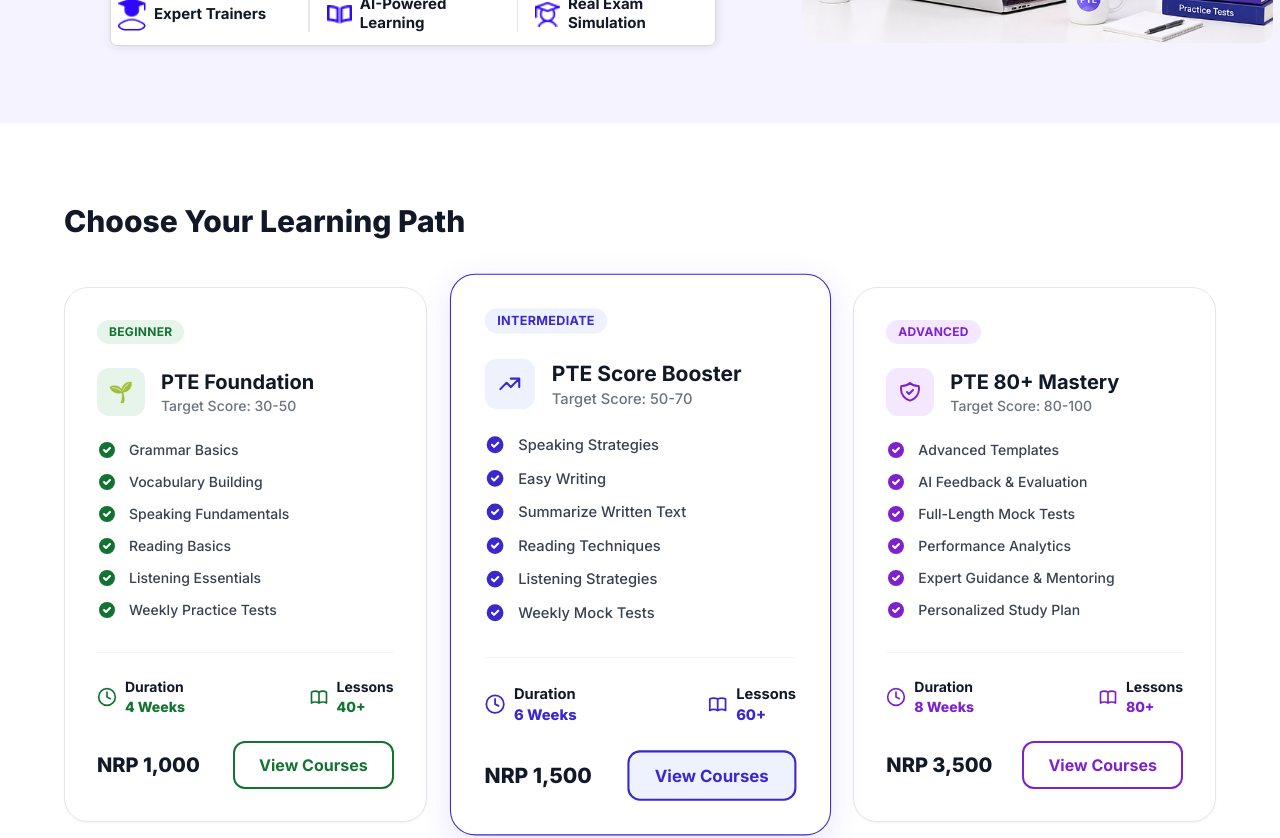
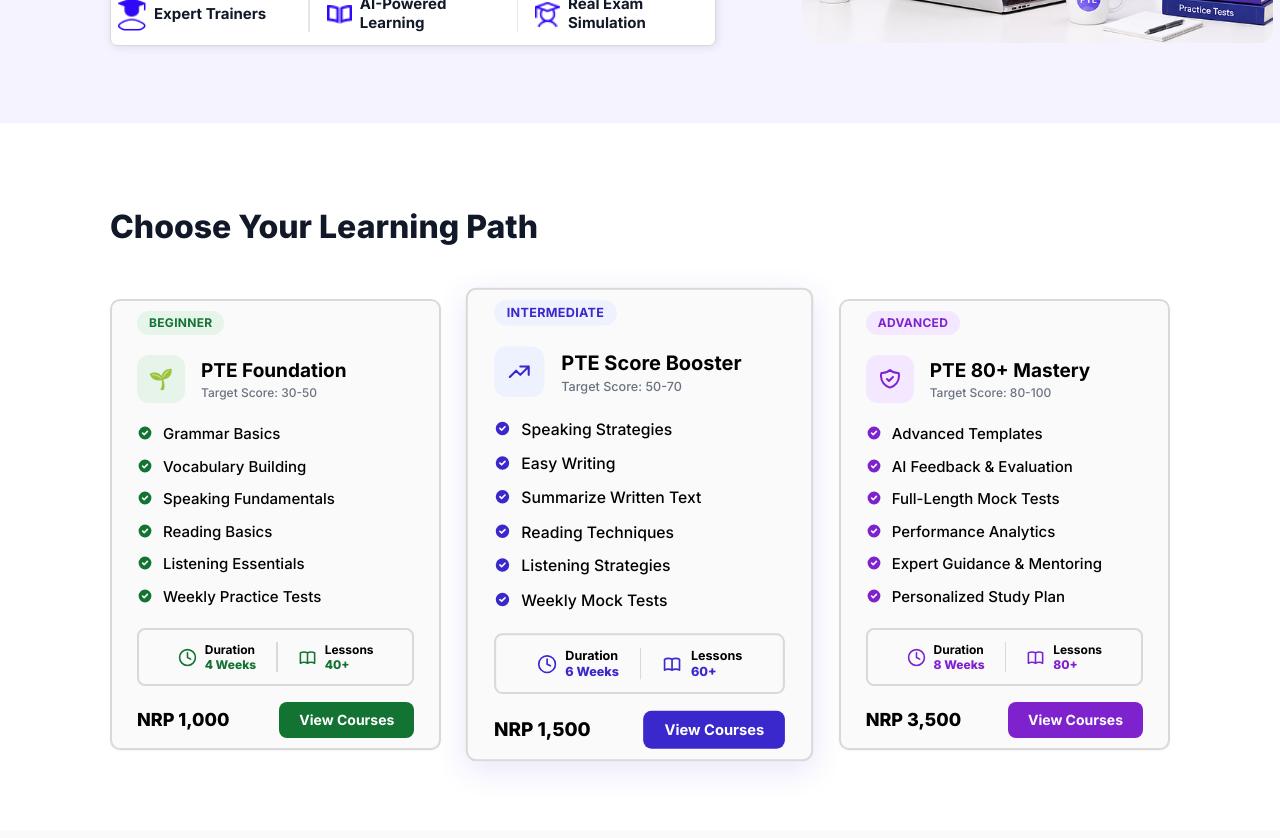
Before and after one commit to AuralithBit0822/PTE, a Next.js app in the folder frontend/: page /courses in a window 1280 px wide. Shown: the part 440-1278 px from the top of the page. Built offline with nearby package versions, Linux system fonts and the light colour scheme.

Commit message:
leraning section

```diff
--- a/frontend/app/(dashboard)/courses/page.tsx
+++ b/frontend/app/(dashboard)/courses/page.tsx
@@ -75,119 +75,122 @@ export default function CoursesPage() {
       </section>
 
       {/* 2. Choose Your Learning Path */}
-      <section className="max-w-7xl mx-auto px-4 md:px-8 lg:px-16 py-20">
-        <h2 className="text-3xl font-extrabold text-gray-900 mb-12">Choose Your Learning Path</h2>
+      <section className="pl-[110px] pr-[110px] py-20">
+        <h2 className="text-[2rem] font-extrabold text-gray-900 mb-12">Choose Your Learning Path</h2>
 
-        <div className="grid grid-cols-1 md:grid-cols-3 gap-8">
+        <div className="flex justify-between gap-[33px]">
           {/* Beginner Card */}
-          <div className="bg-white rounded-3xl border border-gray-200 p-8 flex flex-col shadow-sm hover:shadow-xl transition-shadow relative overflow-hidden">
-            <div className="bg-[#E6F4EA] text-[#137333] text-xs font-bold px-3 py-1 rounded-full w-fit mb-6 tracking-wide uppercase">Beginner</div>
-            <div className="flex items-center mb-6">
+          <div className="bg-[#F6F6F680] rounded-[10px] border-2 border-[#D9D9D9] pt-[10px] pr-[25px] pb-[10px] pl-[25px] flex flex-col shadow-sm hover:shadow-xl transition-shadow relative overflow-hidden flex-1 min-h-[380px]">
+            <div className="bg-[#E6F4EA] text-[#137333] text-xs font-bold px-3 py-1 rounded-full w-fit mb-5 tracking-wide uppercase">Beginner</div>
+            <div className="flex items-center mb-5">
                <div className="w-12 h-12 rounded-xl bg-[#E6F4EA] flex items-center justify-center mr-4">
                  <span className="text-[#137333] font-bold text-xl">🌱</span>
                </div>
                <div>
-                 <h3 className="text-xl font-bold text-gray-900">PTE Foundation</h3>
-                 <p className="text-sm font-medium text-gray-500">Target Score: 30-50</p>
+                  <h3 className="text-[19px] font-bold text-black">PTE Foundation</h3>
+                 <p className="text-xs font-medium text-gray-500">Target Score: 30-50</p>
                </div>
             </div>
-            <ul className="space-y-3 mb-8 flex-1">
+            <ul className="space-y-2.5 mb-5 flex-1">
               {['Grammar Basics', 'Vocabulary Building', 'Speaking Fundamentals', 'Reading Basics', 'Listening Essentials', 'Weekly Practice Tests'].map((feature, i) => (
                 <li key={i} className="flex items-start">
-                  <svg className="w-5 h-5 text-[#137333] mr-3 shrink-0" fill="currentColor" viewBox="0 0 20 20"><path fillRule="evenodd" d="M10 18a8 8 0 100-16 8 8 0 000 16zm3.707-9.293a1 1 0 00-1.414-1.414L9 10.586 7.707 9.293a1 1 0 00-1.414 1.414l2 2a1 1 0 001.414 0l4-4z" clipRule="evenodd" /></svg>
-                  <span className="text-sm font-medium text-gray-700">{feature}</span>
+                  <svg className="w-4 h-4 text-[#137333] mr-2.5 shrink-0 mt-0.5" fill="currentColor" viewBox="0 0 20 20"><path fillRule="evenodd" d="M10 18a8 8 0 100-16 8 8 0 000 16zm3.707-9.293a1 1 0 00-1.414-1.414L9 10.586 7.707 9.293a1 1 0 00-1.414 1.414l2 2a1 1 0 001.414 0l4-4z" clipRule="evenodd" /></svg>
+                  <span className="text-[15px] font-medium text-black">{feature}</span>
                 </li>
               ))}
             </ul>
-            <div className="flex items-center justify-between border-t border-gray-100 pt-6 mb-6">
-               <div className="flex items-center text-sm font-bold text-gray-900">
-                  <svg className="w-5 h-5 text-[#137333] mr-2" fill="none" viewBox="0 0 24 24" stroke="currentColor"><circle cx="12" cy="12" r="10" strokeWidth={2}/><path strokeLinecap="round" strokeLinejoin="round" strokeWidth={2} d="M12 6v6l4 2"/></svg>
-                  <div>Duration<br/><span className="font-extrabold text-[#137333]">4 Weeks</span></div>
+            <div className="flex items-center justify-center gap-5 border-2 border-[#D9D9D9] rounded-lg px-5 py-3 mb-4">
+               <div className="flex items-center text-xs font-bold text-black">
+                  <svg className="w-[19px] h-[19px] text-[#137333] mr-2" fill="none" viewBox="0 0 24 24" stroke="currentColor"><circle cx="12" cy="12" r="10" strokeWidth={2}/><path strokeLinecap="round" strokeLinejoin="round" strokeWidth={2} d="M12 6v6l4 2"/></svg>
+                  <div className="leading-tight">Duration<br/><span className="font-extrabold text-[#137333]">4 Weeks</span></div>
                </div>
-               <div className="flex items-center text-sm font-bold text-gray-900">
-                  <svg className="w-5 h-5 text-[#137333] mr-2" fill="none" viewBox="0 0 24 24" stroke="currentColor"><path strokeLinecap="round" strokeLinejoin="round" strokeWidth={2} d="M12 6.253v13m0-13C10.832 5.477 9.246 5 7.5 5S4.168 5.477 3 6.253v13C4.168 18.477 5.754 18 7.5 18s3.332.477 4.5 1.253m0-13C13.168 5.477 14.754 5 16.5 5c1.747 0 3.332.477 4.5 1.253v13C19.832 18.477 18.247 18 16.5 18c-1.746 0-3.332.477-4.5 1.253" /></svg>
-                  <div>Lessons<br/><span className="font-extrabold text-[#137333]">40+</span></div>
+               <div className="w-[1.5px] h-[30px] bg-[#D9D9D9] flex-shrink-0" />
+               <div className="flex items-center text-xs font-bold text-black">
+                  <svg className="w-[19px] h-[19px] text-[#137333] mr-2" fill="none" viewBox="0 0 24 24" stroke="currentColor"><path strokeLinecap="round" strokeLinejoin="round" strokeWidth={2} d="M12 6.253v13m0-13C10.832 5.477 9.246 5 7.5 5S4.168 5.477 3 6.253v13C4.168 18.477 5.754 18 7.5 18s3.332.477 4.5 1.253m0-13C13.168 5.477 14.754 5 16.5 5c1.747 0 3.332.477 4.5 1.253v13C19.832 18.477 18.247 18 16.5 18c-1.746 0-3.332.477-4.5 1.253" /></svg>
+                  <div className="leading-tight">Lessons<br/><span className="font-extrabold text-[#137333]">40+</span></div>
                </div>
             </div>
             <div className="flex items-center justify-between">
-               <div className="text-xl font-extrabold text-gray-900">NRP 1,000</div>
-               <button className="border-2 border-[#137333] text-[#137333] font-bold py-2.5 px-6 rounded-xl hover:bg-[#E6F4EA] transition-colors">
+               <div className="text-lg font-extrabold text-black">NRP 1,000</div>
+                <button className="bg-[#137333] text-white font-bold py-2 px-5 rounded-lg text-sm hover:bg-[#0f5c28] transition-colors">
                   View Courses
                 </button>
             </div>
           </div>
 
           {/* Intermediate Card */}
-          <div className="bg-white rounded-3xl border border-[#3B28CC] p-8 flex flex-col shadow-[0_8px_30px_rgba(59,40,204,0.12)] relative overflow-hidden transform scale-105 z-10">
-            <div className="bg-[#EEF2FF] text-[#3B28CC] text-xs font-bold px-3 py-1 rounded-full w-fit mb-6 tracking-wide uppercase">Intermediate</div>
-            <div className="flex items-center mb-6">
+          <div className="bg-[#F6F6F680] rounded-[10px] border-2 border-[#D9D9D9] pt-[10px] pr-[25px] pb-[10px] pl-[25px] flex flex-col shadow-[0_8px_30px_rgba(59,40,204,0.12)] relative overflow-hidden transform scale-105 z-10 flex-1 min-h-[380px]">
+            <div className="bg-[#EEF2FF] text-[#3B28CC] text-xs font-bold px-3 py-1 rounded-full w-fit mb-5 tracking-wide uppercase">Intermediate</div>
+            <div className="flex items-center mb-5">
                <div className="w-12 h-12 rounded-xl bg-[#EEF2FF] flex items-center justify-center mr-4">
                  <svg className="w-6 h-6 text-[#3B28CC]" fill="none" viewBox="0 0 24 24" stroke="currentColor"><path strokeLinecap="round" strokeLinejoin="round" strokeWidth={2} d="M13 7h8m0 0v8m0-8l-8 8-4-4-6 6" /></svg>
                </div>
                <div>
-                 <h3 className="text-xl font-bold text-gray-900">PTE Score Booster</h3>
-                 <p className="text-sm font-medium text-gray-500">Target Score: 50-70</p>
+                  <h3 className="text-[19px] font-bold text-black">PTE Score Booster</h3>
+                 <p className="text-xs font-medium text-gray-500">Target Score: 50-70</p>
                </div>
             </div>
-            <ul className="space-y-3 mb-8 flex-1">
+            <ul className="space-y-2.5 mb-5 flex-1">
               {['Speaking Strategies', 'Easy Writing', 'Summarize Written Text', 'Reading Techniques', 'Listening Strategies', 'Weekly Mock Tests'].map((feature, i) => (
                 <li key={i} className="flex items-start">
-                  <svg className="w-5 h-5 text-[#3B28CC] mr-3 shrink-0" fill="currentColor" viewBox="0 0 20 20"><path fillRule="evenodd" d="M10 18a8 8 0 100-16 8 8 0 000 16zm3.707-9.293a1 1 0 00-1.414-1.414L9 10.586 7.707 9.293a1 1 0 00-1.414 1.414l2 2a1 1 0 001.414 0l4-4z" clipRule="evenodd" /></svg>
-                  <span className="text-sm font-medium text-gray-700">{feature}</span>
+                  <svg className="w-4 h-4 text-[#3B28CC] mr-2.5 shrink-0 mt-0.5" fill="currentColor" viewBox="0 0 20 20"><path fillRule="evenodd" d="M10 18a8 8 0 100-16 8 8 0 000 16zm3.707-9.293a1 1 0 00-1.414-1.414L9 10.586 7.707 9.293a1 1 0 00-1.414 1.414l2 2a1 1 0 001.414 0l4-4z" clipRule="evenodd" /></svg>
+                  <span className="text-[15px] font-medium text-black">{feature}</span>
                 </li>
               ))}
             </ul>
-            <div className="flex items-center justify-between border-t border-gray-100 pt-6 mb-6">
-               <div className="flex items-center text-sm font-bold text-gray-900">
-                  <svg className="w-5 h-5 text-[#3B28CC] mr-2" fill="none" viewBox="0 0 24 24" stroke="currentColor"><circle cx="12" cy="12" r="10" strokeWidth={2}/><path strokeLinecap="round" strokeLinejoin="round" strokeWidth={2} d="M12 6v6l4 2"/></svg>
-                  <div>Duration<br/><span className="font-extrabold text-[#3B28CC]">6 Weeks</span></div>
+            <div className="flex items-center justify-center gap-5 border-2 border-[#D9D9D9] rounded-lg px-5 py-3 mb-4">
+               <div className="flex items-center text-xs font-bold text-black">
+                  <svg className="w-[19px] h-[19px] text-[#3B28CC] mr-2" fill="none" viewBox="0 0 24 24" stroke="currentColor"><circle cx="12" cy="12" r="10" strokeWidth={2}/><path strokeLinecap="round" strokeLinejoin="round" strokeWidth={2} d="M12 6v6l4 2"/></svg>
+                  <div className="leading-tight">Duration<br/><span className="font-extrabold text-[#3B28CC]">6 Weeks</span></div>
                </div>
-               <div className="flex items-center text-sm font-bold text-gray-900">
-                  <svg className="w-5 h-5 text-[#3B28CC] mr-2" fill="none" viewBox="0 0 24 24" stroke="currentColor"><path strokeLinecap="round" strokeLinejoin="round" strokeWidth={2} d="M12 6.253v13m0-13C10.832 5.477 9.246 5 7.5 5S4.168 5.477 3 6.253v13C4.168 18.477 5.754 18 7.5 18s3.332.477 4.5 1.253m0-13C13.168 5.477 14.754 5 16.5 5c1.747 0 3.332.477 4.5 1.253v13C19.832 18.477 18.247 18 16.5 18c-1.746 0-3.332.477-4.5 1.253" /></svg>
-                  <div>Lessons<br/><span className="font-extrabold text-[#3B28CC]">60+</span></div>
+               <div className="w-[1.5px] h-[30px] bg-[#D9D9D9] flex-shrink-0" />
+               <div className="flex items-center text-xs font-bold text-black">
+                  <svg className="w-[19px] h-[19px] text-[#3B28CC] mr-2" fill="none" viewBox="0 0 24 24" stroke="currentColor"><path strokeLinecap="round" strokeLinejoin="round" strokeWidth={2} d="M12 6.253v13m0-13C10.832 5.477 9.246 5 7.5 5S4.168 5.477 3 6.253v13C4.168 18.477 5.754 18 7.5 18s3.332.477 4.5 1.253m0-13C13.168 5.477 14.754 5 16.5 5c1.747 0 3.332.477 4.5 1.253v13C19.832 18.477 18.247 18 16.5 18c-1.746 0-3.332.477-4.5 1.253" /></svg>
+                  <div className="leading-tight">Lessons<br/><span className="font-extrabold text-[#3B28CC]">60+</span></div>
                </div>
             </div>
             <div className="flex items-center justify-between">
-               <div className="text-xl font-extrabold text-gray-900">NRP 1,500</div>
-               <button className="bg-[#EEF2FF] border-2 border-[#3B28CC] text-[#3B28CC] font-bold py-2.5 px-6 rounded-xl hover:bg-[#E0E7FF] transition-colors">
+               <div className="text-lg font-extrabold text-black">NRP 1,500</div>
+                <button className="bg-[#3B28CC] text-white font-bold py-2 px-5 rounded-lg text-sm hover:bg-[#2d1fa3] transition-colors">
                   View Courses
                 </button>
             </div>
           </div>
 
           {/* Advanced Card */}
-          <div className="bg-white rounded-3xl border border-gray-200 p-8 flex flex-col shadow-sm hover:shadow-xl transition-shadow relative overflow-hidden">
-            <div className="bg-[#F3E8FF] text-[#7E22CE] text-xs font-bold px-3 py-1 rounded-full w-fit mb-6 tracking-wide uppercase">Advanced</div>
-            <div className="flex items-center mb-6">
+          <div className="bg-[#F6F6F680] rounded-[10px] border-2 border-[#D9D9D9] pt-[10px] pr-[25px] pb-[10px] pl-[25px] flex flex-col shadow-sm hover:shadow-xl transition-shadow relative overflow-hidden flex-1 min-h-[380px]">
+            <div className="bg-[#F3E8FF] text-[#7E22CE] text-xs font-bold px-3 py-1 rounded-full w-fit mb-5 tracking-wide uppercase">Advanced</div>
+            <div className="flex items-center mb-5">
                <div className="w-12 h-12 rounded-xl bg-[#F3E8FF] flex items-center justify-center mr-4">
                  <svg className="w-6 h-6 text-[#7E22CE]" fill="none" viewBox="0 0 24 24" stroke="currentColor"><path strokeLinecap="round" strokeLinejoin="round" strokeWidth={2} d="M9 12l2 2 4-4m5.618-4.016A11.955 11.955 0 0112 2.944a11.955 11.955 0 01-8.618 3.04A12.02 12.02 0 003 9c0 5.591 3.824 10.29 9 11.622 5.176-1.332 9-6.03 9-11.622 0-1.042-.133-2.052-.382-3.016z" /></svg>
                </div>
                <div>
-                 <h3 className="text-xl font-bold text-gray-900">PTE 80+ Mastery</h3>
-                 <p className="text-sm font-medium text-gray-500">Target Score: 80-100</p>
+                  <h3 className="text-[19px] font-bold text-black">PTE 80+ Mastery</h3>
+                 <p className="text-xs font-medium text-gray-500">Target Score: 80-100</p>
                </div>
             </div>
-            <ul className="space-y-3 mb-8 flex-1">
+            <ul className="space-y-2.5 mb-5 flex-1">
               {['Advanced Templates', 'AI Feedback & Evaluation', 'Full-Length Mock Tests', 'Performance Analytics', 'Expert Guidance & Mentoring', 'Personalized Study Plan'].map((feature, i) => (
                 <li key={i} className="flex items-start">
-                  <svg className="w-5 h-5 text-[#7E22CE] mr-3 shrink-0" fill="currentColor" viewBox="0 0 20 20"><path fillRule="evenodd" d="M10 18a8 8 0 100-16 8 8 0 000 16zm3.707-9.293a1 1 0 00-1.414-1.414L9 10.586 7.707 9.293a1 1 0 00-1.414 1.414l2 2a1 1 0 001.414 0l4-4z" clipRule="evenodd" /></svg>
-                  <span className="text-sm font-medium text-gray-700">{feature}</span>
+                  <svg className="w-4 h-4 text-[#7E22CE] mr-2.5 shrink-0 mt-0.5" fill="currentColor" viewBox="0 0 20 20"><path fillRule="evenodd" d="M10 18a8 8 0 100-16 8 8 0 000 16zm3.707-9.293a1 1 0 00-1.414-1.414L9 10.586 7.707 9.293a1 1 0 00-1.414 1.414l2 2a1 1 0 001.414 0l4-4z" clipRule="evenodd" /></svg>
+                  <span className="text-[15px] font-medium text-black">{feature}</span>
                 </li>
               ))}
             </ul>
-            <div className="flex items-center justify-between border-t border-gray-100 pt-6 mb-6">
-               <div className="flex items-center text-sm font-bold text-gray-900">
-                  <svg className="w-5 h-5 text-[#7E22CE] mr-2" fill="none" viewBox="0 0 24 24" stroke="currentColor"><circle cx="12" cy="12" r="10" strokeWidth={2}/><path strokeLinecap="round" strokeLinejoin="round" strokeWidth={2} d="M12 6v6l4 2"/></svg>
-                  <div>Duration<br/><span className="font-extrabold text-[#7E22CE]">8 Weeks</span></div>
+            <div className="flex items-center justify-center gap-5 border-2 border-[#D9D9D9] rounded-lg px-5 py-3 mb-4">
+               <div className="flex items-center text-xs font-bold text-black">
+                  <svg className="w-[19px] h-[19px] text-[#7E22CE] mr-2" fill="none" viewBox="0 0 24 24" stroke="currentColor"><circle cx="12" cy="12" r="10" strokeWidth={2}/><path strokeLinecap="round" strokeLinejoin="round" strokeWidth={2} d="M12 6v6l4 2"/></svg>
+                  <div className="leading-tight">Duration<br/><span className="font-extrabold text-[#7E22CE]">8 Weeks</span></div>
                </div>
-               <div className="flex items-center text-sm font-bold text-gray-900">
-                  <svg className="w-5 h-5 text-[#7E22CE] mr-2" fill="none" viewBox="0 0 24 24" stroke="currentColor"><path strokeLinecap="round" strokeLinejoin="round" strokeWidth={2} d="M12 6.253v13m0-13C10.832 5.477 9.246 5 7.5 5S4.168 5.477 3 6.253v13C4.168 18.477 5.754 18 7.5 18s3.332.477 4.5 1.253m0-13C13.168 5.477 14.754 5 16.5 5c1.747 0 3.332.477 4.5 1.253v13C19.832 18.477 18.247 18 16.5 18c-1.746 0-3.332.477-4.5 1.253" /></svg>
-                  <div>Lessons<br/><span className="font-extrabold text-[#7E22CE]">80+</span></div>
+               <div className="w-[1.5px] h-[30px] bg-[#D9D9D9] flex-shrink-0" />
+               <div className="flex items-center text-xs font-bold text-black">
+                  <svg className="w-[19px] h-[19px] text-[#7E22CE] mr-2" fill="none" viewBox="0 0 24 24" stroke="currentColor"><path strokeLinecap="round" strokeLinejoin="round" strokeWidth={2} d="M12 6.253v13m0-13C10.832 5.477 9.246 5 7.5 5S4.168 5.477 3 6.253v13C4.168 18.477 5.754 18 7.5 18s3.332.477 4.5 1.253m0-13C13.168 5.477 14.754 5 16.5 5c1.747 0 3.332.477 4.5 1.253v13C19.832 18.477 18.247 18 16.5 18c-1.746 0-3.332.477-4.5 1.253" /></svg>
+                  <div className="leading-tight">Lessons<br/><span className="font-extrabold text-[#7E22CE]">80+</span></div>
                </div>
             </div>
             <div className="flex items-center justify-between">
-               <div className="text-xl font-extrabold text-gray-900">NRP 3,500</div>
-               <button className="border-2 border-[#7E22CE] text-[#7E22CE] font-bold py-2.5 px-6 rounded-xl hover:bg-[#F3E8FF] transition-colors">
+               <div className="text-lg font-extrabold text-black">NRP 3,500</div>
+                <button className="bg-[#7E22CE] text-white font-bold py-2 px-5 rounded-lg text-sm hover:bg-[#6b1db5] transition-colors">
                   View Courses
                 </button>
             </div>
@@ -364,7 +367,7 @@ export default function CoursesPage() {
                           </div>
                        </div>
                        <p className="text-xs text-gray-600 mb-6 flex-1 italic">"{t.text}"</p>
-                       <div className="flex items-center justify-between pt-4 border-t border-gray-100">
+                       <div className="flex items-center justify-between pt-4 border-t-2 border-[#D9D9D9]">
                           <div className={`text-xs font-bold px-2 py-1 rounded ${t.color} ${t.tColor} flex items-center`}>
                              <svg className="w-3 h-3 mr-1" fill="currentColor" viewBox="0 0 20 20"><path d="M2 10a8 8 0 018-8v8h8a8 8 0 11-16 0z" /><path d="M12 2.252A8.014 8.014 0 0117.748 8H12V2.252z" /></svg>
                              PTE Score: {t.score}
```
Lines whose indentation alone changed are shown as unchanged.
